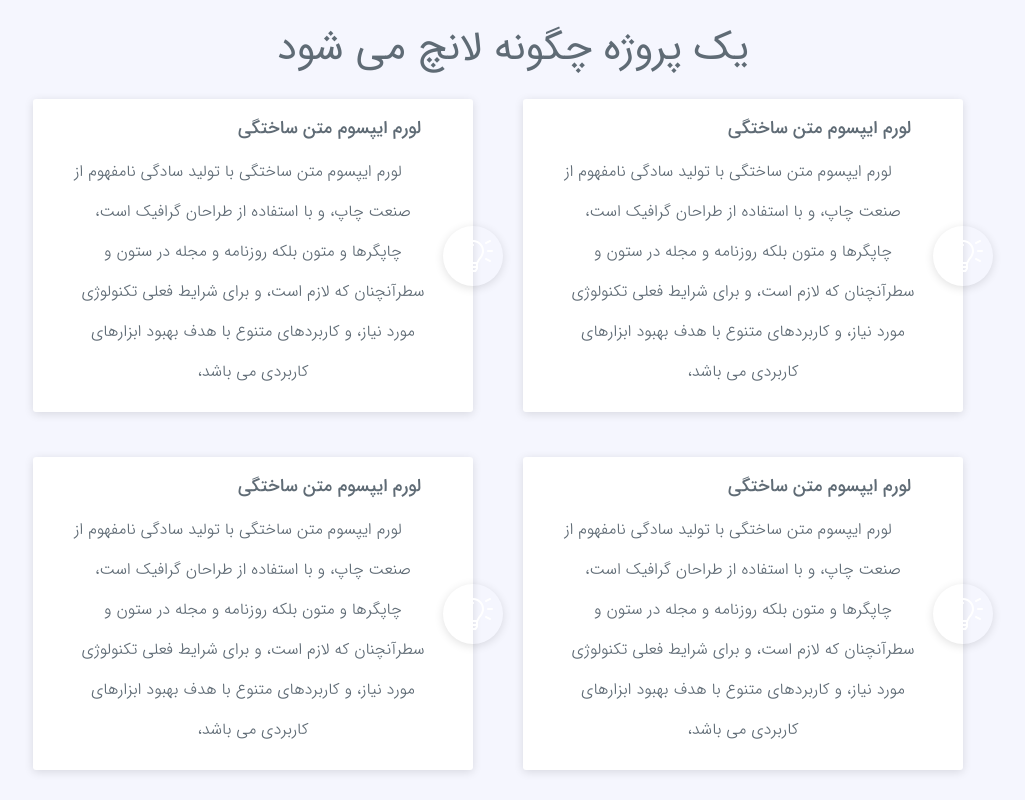
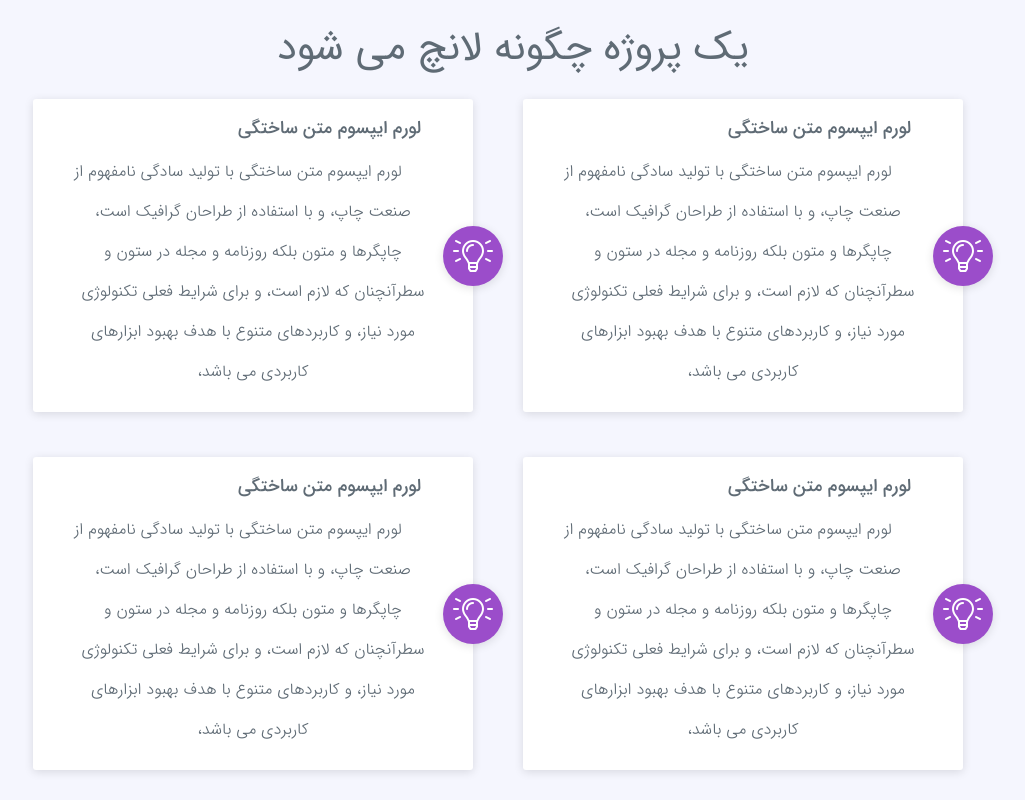
Before and after one commit to nerdpanda-ir/NerdPanda.Me, a React (Create React App) app: page / in a window 1280 px wide. Shown: the part 1210-2010 px from the top of the page, without its empty margins (127-1152 px from the left). Built offline with nearby package versions, Linux system fonts and the light colour scheme.

Commit message:
[file]{Tip.js}-> modify css class for element

```diff
--- a/src/components/Page/index/Main/AboutMe/ProjectLunch/Tip/Tip.js
+++ b/src/components/Page/index/Main/AboutMe/ProjectLunch/Tip/Tip.js
@@ -13,7 +13,7 @@ export default class Tip extends React.Component{
             (
                 <React.Fragment>
                     <section className='tip br3 sh3 col-11 bg-white dirR posRel boxSBB'>
-                        <section className='tipBtn posAb bg-dark-perple color-white sh3 textCenter boxSBB br100'>
+                        <section className='tipBtn posAb bg-perple-dark color-white sh3 textCenter boxSBB br100'>
                             <i className="fal fa-lightbulb-on"></i>
                         </section>
                         <section className='tipContent'>
```
